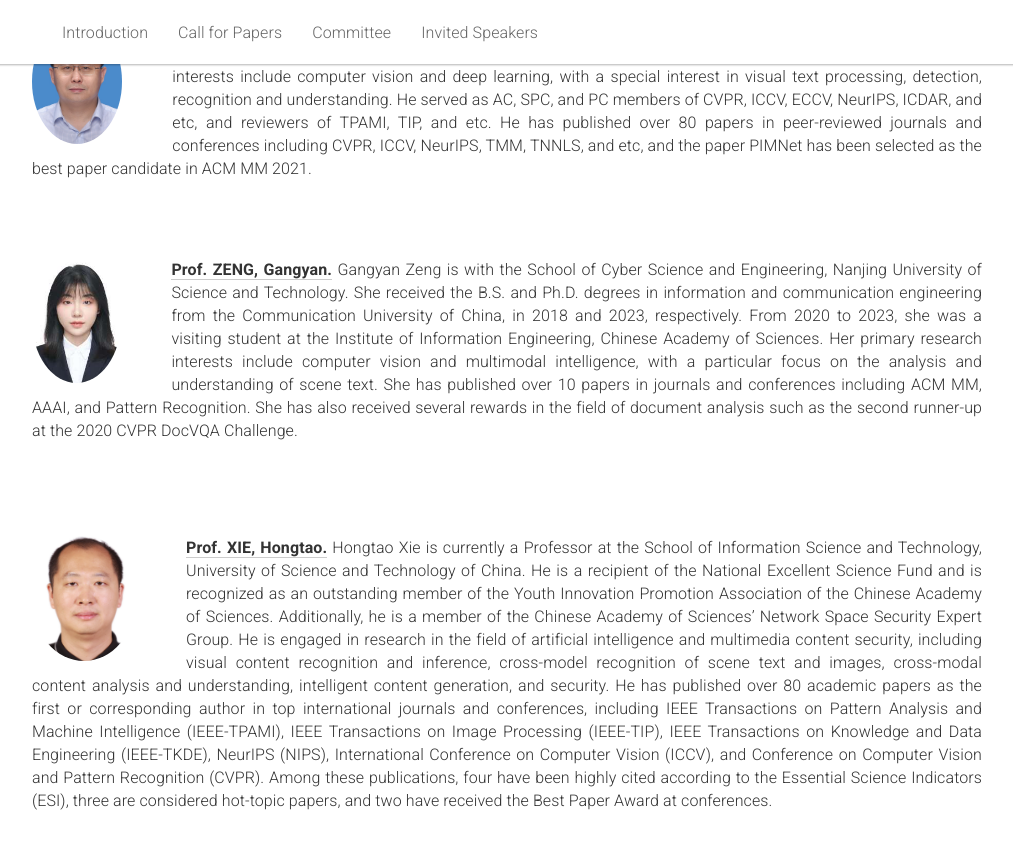
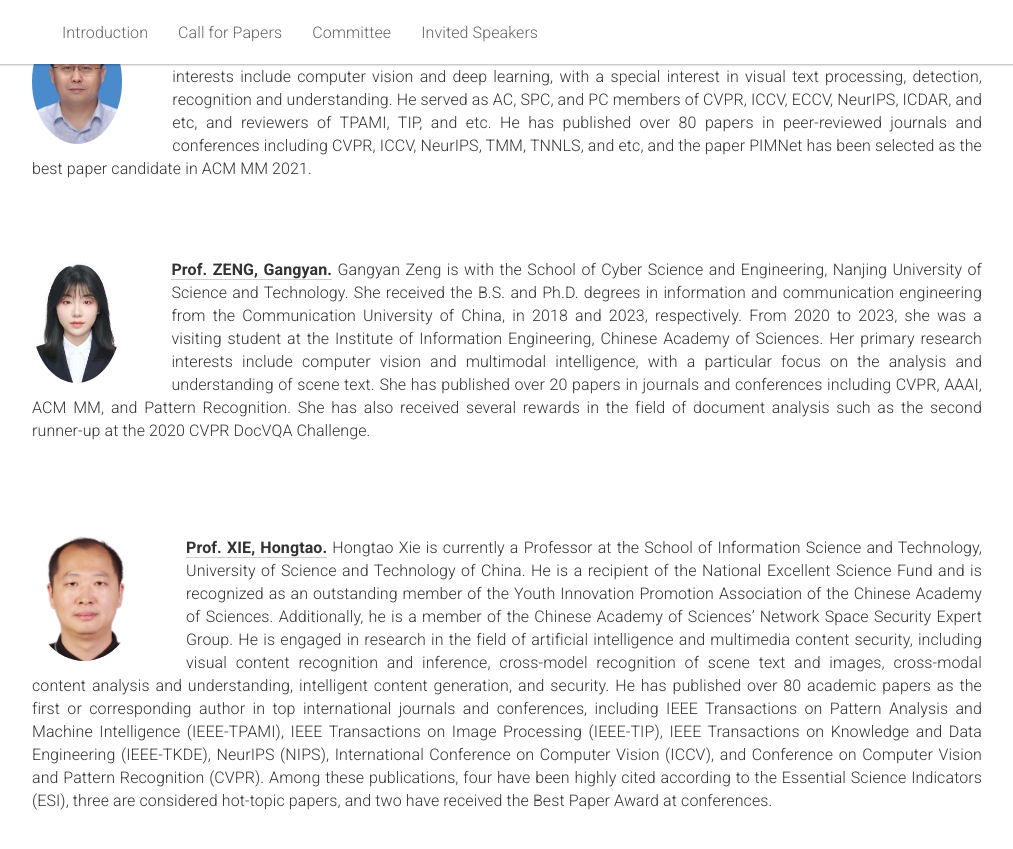
Before and after one commit to icdar-vtg-tip/icdar-vtg-tip.github.io, a Jekyll site: the page built from _pages/home.md, in a window 1280 px wide and 900 px high, scrolled down 4602 px. Shown: the top 849 px of the window, without its empty margins (133-1146 px from the left). Built offline with Jekyll 4.4.1, drawn with Linux system fonts in a browser that asks for light colours.

Commit message:
Update home.md

```diff
--- a/_pages/home.md
+++ b/_pages/home.md
@@ -471,7 +471,7 @@ description: "Website for the Workshop on Visual Text Generation and Text Image
   <div class="col-md-12">
     <a href="https://teacher.njust.edu.cn/wlkjaq/cgy/list.htm"><img class="people-pic" style="float:left;margin-right:50px;" src="{{ "/static/img/people/zenggangyan.jpg" | prepend:site.baseurl }}"></a>
     <p>
-      <b><a href="https://teacher.njust.edu.cn/wlkjaq/cgy/list.htm">Prof. ZENG, Gangyan.</a></b> Gangyan Zeng is with the School of Cyber Science and Engineering, Nanjing University of Science and Technology. She received the B.S. and Ph.D. degrees in information and communication engineering from the Communication University of China, in 2018 and 2023, respectively. From 2020 to 2023, she was a visiting student at the Institute of Information Engineering, Chinese Academy of Sciences. Her primary research interests include computer vision and multimodal intelligence, with a particular focus on the analysis and understanding of scene text. She has published over 10 papers in journals and conferences including ACM MM, AAAI, and Pattern Recognition. She has also received several rewards in the field of document analysis such as the second runner-up at the 2020 CVPR DocVQA Challenge.
+      <b><a href="https://teacher.njust.edu.cn/wlkjaq/cgy/list.htm">Prof. ZENG, Gangyan.</a></b> Gangyan Zeng is with the School of Cyber Science and Engineering, Nanjing University of Science and Technology. She received the B.S. and Ph.D. degrees in information and communication engineering from the Communication University of China, in 2018 and 2023, respectively. From 2020 to 2023, she was a visiting student at the Institute of Information Engineering, Chinese Academy of Sciences. Her primary research interests include computer vision and multimodal intelligence, with a particular focus on the analysis and understanding of scene text. She has published over 20 papers in journals and conferences including CVPR, AAAI, ACM MM, and Pattern Recognition. She has also received several rewards in the field of document analysis such as the second runner-up at the 2020 CVPR DocVQA Challenge.
     </p>
   </div>
 </div><br>
```
